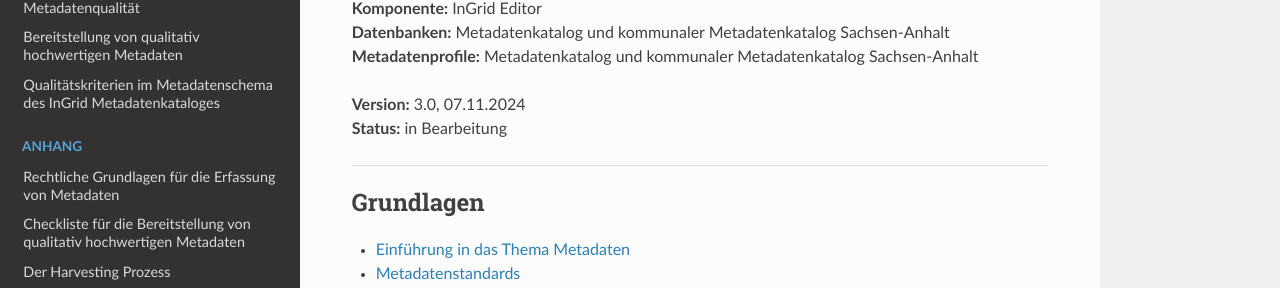
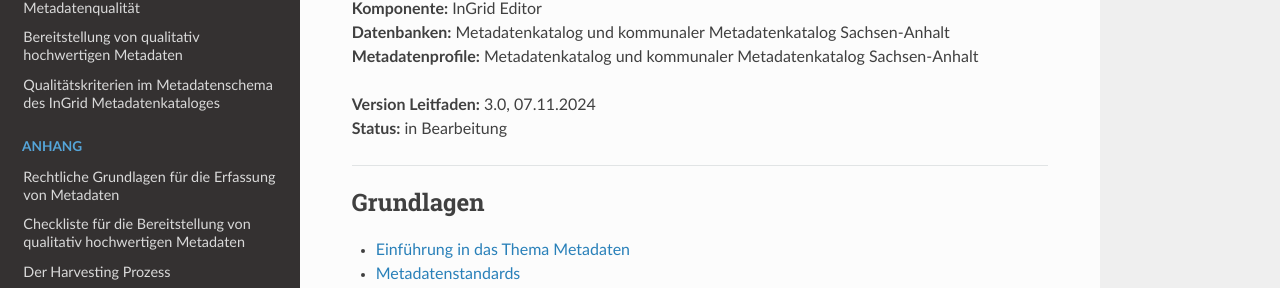
Before and after one commit to tomiwo/ingrid-mdk-st-high-quality-metadata, a Sphinx documentation site: the page built from docs/index.rst, in a window 1280 px wide and 900 px high. Shown: the part 297-585 px from the top of the window. Built offline with Sphinx 7.4.7 and the Read the Docs theme 3.1.0, drawn with Linux system fonts in a browser that asks for light colours.

Commit message:
Update index.rst

```diff
--- a/docs/index.rst
+++ b/docs/index.rst
@@ -14,7 +14,7 @@ Qualitativ hochwertige Metadaten erfassen und pflegen - Hinweise für Metadatene
 | **Datenbanken:** Metadatenkatalog und kommunaler Metadatenkatalog Sachsen-Anhalt
 | **Metadatenprofile:** Metadatenkatalog und kommunaler Metadatenkatalog Sachsen-Anhalt
 
-| **Version:** 3.0, 07.11.2024
+| **Version Leitfaden:** 3.0, 07.11.2024
 | **Status:** in Bearbeitung
 
 --------------------------------------------------------------------------------------------------------------
```
